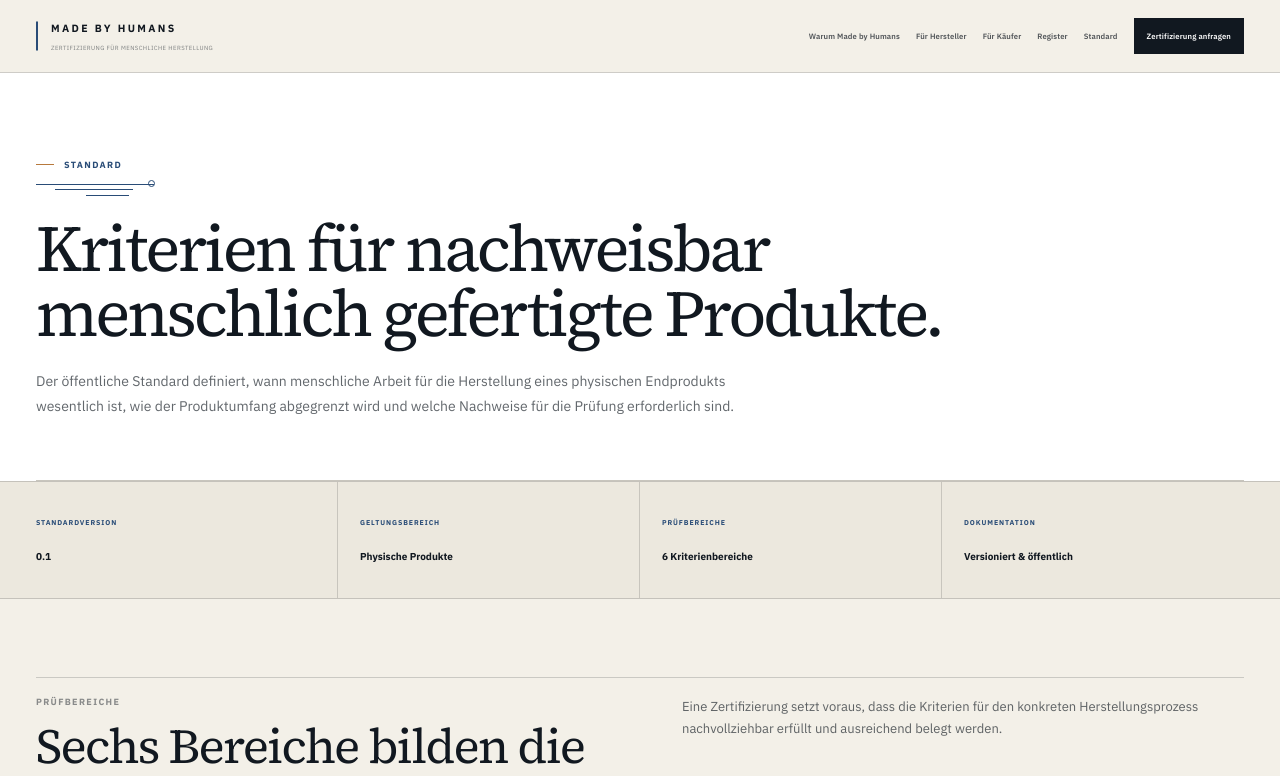
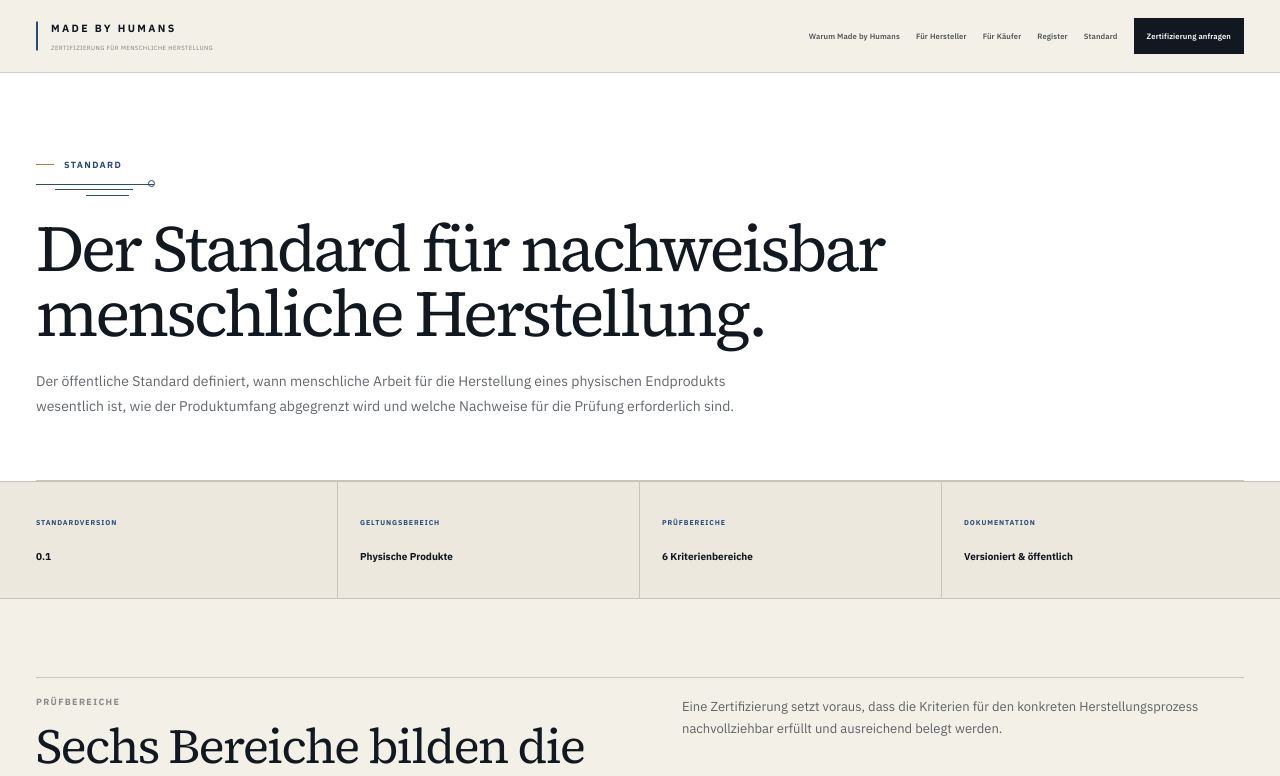
Before and after one commit to dennis-glaser-coder/human-certification-web, a Next.js app: page /standard in a window 1280 px wide. Shown: the top 776 px of the page. Built offline with nearby package versions, Linux system fonts and the light colour scheme.

Commit message:
Strengthen standard page headline

```diff
--- a/src/app/standard/page.js
+++ b/src/app/standard/page.js
@@ -47,7 +47,7 @@ export default function StandardPage() {
       <section className="pageHero shell">
         <div className="eyebrow">STANDARD</div>
         <BrandTrace compact />
-        <h1>Kriterien für nachweisbar menschlich gefertigte Produkte.</h1>
+        <h1>Der Standard für nachweisbar menschliche Herstellung.</h1>
         <p className="lead">
           Der öffentliche Standard definiert, wann menschliche Arbeit für die Herstellung eines physischen Endprodukts
           wesentlich ist, wie der Produktumfang abgegrenzt wird und welche Nachweise für die Prüfung erforderlich sind.
```
